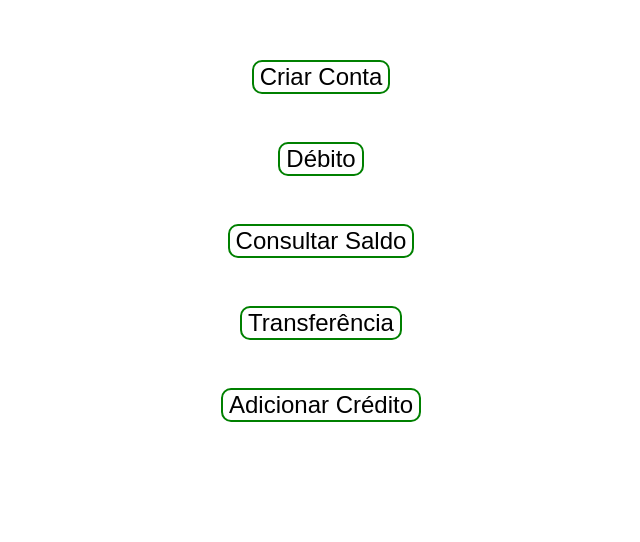
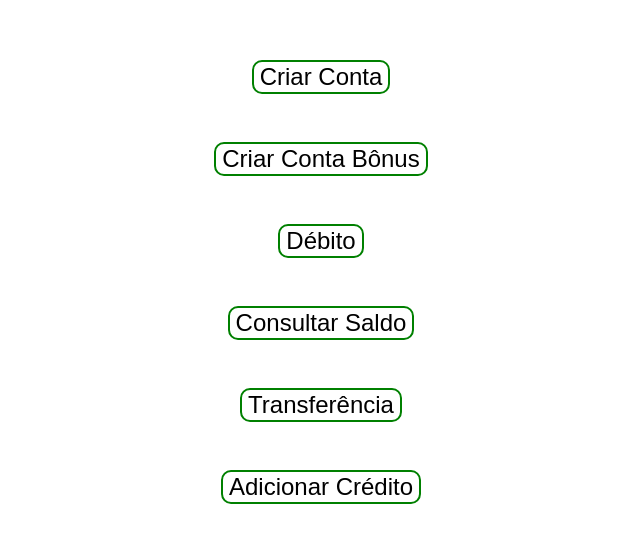
Before and after one commit to nandagb/Sistema-Bancario-GCM, a Vue app in the folder banking-system-front/: page / in a window 1280 px wide. Shown: the top 542 px of the page, without its empty margins (319-959 px from the left). Built offline with nearby package versions, Linux system fonts and the light colour scheme.

Commit message:
adicionada criação de contas bônus

```diff
--- a/banking-system-front/src/components/pages/IndexPage.vue
+++ b/banking-system-front/src/components/pages/IndexPage.vue
@@ -2,6 +2,12 @@
   <div>
     <RouterLink to="/signup">
       <AppButton>Criar Conta</AppButton>
+    </RouterLink>
+  </div>
+
+  <div>
+    <RouterLink to="/signup/bonus_account">
+      <AppButton>Criar Conta Bônus</AppButton>
     </RouterLink>
   </div>
 
--- /dev/null
+++ b/banking-system-front/src/components/pages/SignUpBonusAccount.vue
@@ -0,0 +1,41 @@
+<template>
+    <div>
+        <label for="numero">Número da Conta</label>
+        <input id="numero" v-model="accountNumber" />
+    </div>
+    <AppButton @click="handleCreateAccount(accountNumber)">Criar Conta</AppButton>
+
+</template>
+
+<script setup>
+import { useRouter } from 'vue-router';
+import AppButton from '../util/AppButton.vue';
+import { createBonusAccount } from '@/services/accountService.js'
+
+let router = useRouter()
+const handleCreateAccount = async (accountNumber) => {
+    try {
+        await createBonusAccount(accountNumber)
+        router.back()
+    }
+    catch(e){
+        console.error(e);
+    }
+}
+
+let accountNumber
+</script>
+
+<style>
+input {
+    width: 20em;
+    height: 2em;
+    border-radius: 10px;
+    border: 2px solid green;
+}
+
+div {
+    display: flex;
+    flex-direction: column;
+}
+</style>
--- a/banking-system-front/src/main.js
+++ b/banking-system-front/src/main.js
@@ -7,6 +7,7 @@ import DebitPage from './components/pages/DebitPage.vue'
 import BalancePage from './components/pages/BalancePage.vue'
 import TransferPage from './components/pages/TransferPage.vue'
 import CreditPage from './components/pages/CreditPage.vue'
+import SignUpBonusAccount from './components/pages/SignUpBonusAccount.vue'
 
 
 const routes = [
@@ -19,6 +20,11 @@ const routes = [
         path:"/signup",
         name:"signup",
         component:SignUp
+    },
+    {
+        path:"/signup/bonus_account",
+        name:"signupBonusAccount",
+        component:SignUpBonusAccount
     },
     {
         path:"/debit",
--- a/banking-system-front/src/services/accountService.js
+++ b/banking-system-front/src/services/accountService.js
@@ -9,6 +9,10 @@ export const currentAccount = ref()
 export const getAccount = async (accountNumber) => {
     let res = await axios.get(`${backendURL}/get_account?AccountNumber=${parseInt(accountNumber)}`)
     return res.data
+}
+
+export const createBonusAccount = async (accountNumber) => {
+    await axios.post(`${backendURL}/create/bonus_account`, {AccountNumber: parseInt(accountNumber)})
 }
 
 export const createAccount = async (accountNumber) => {
```
